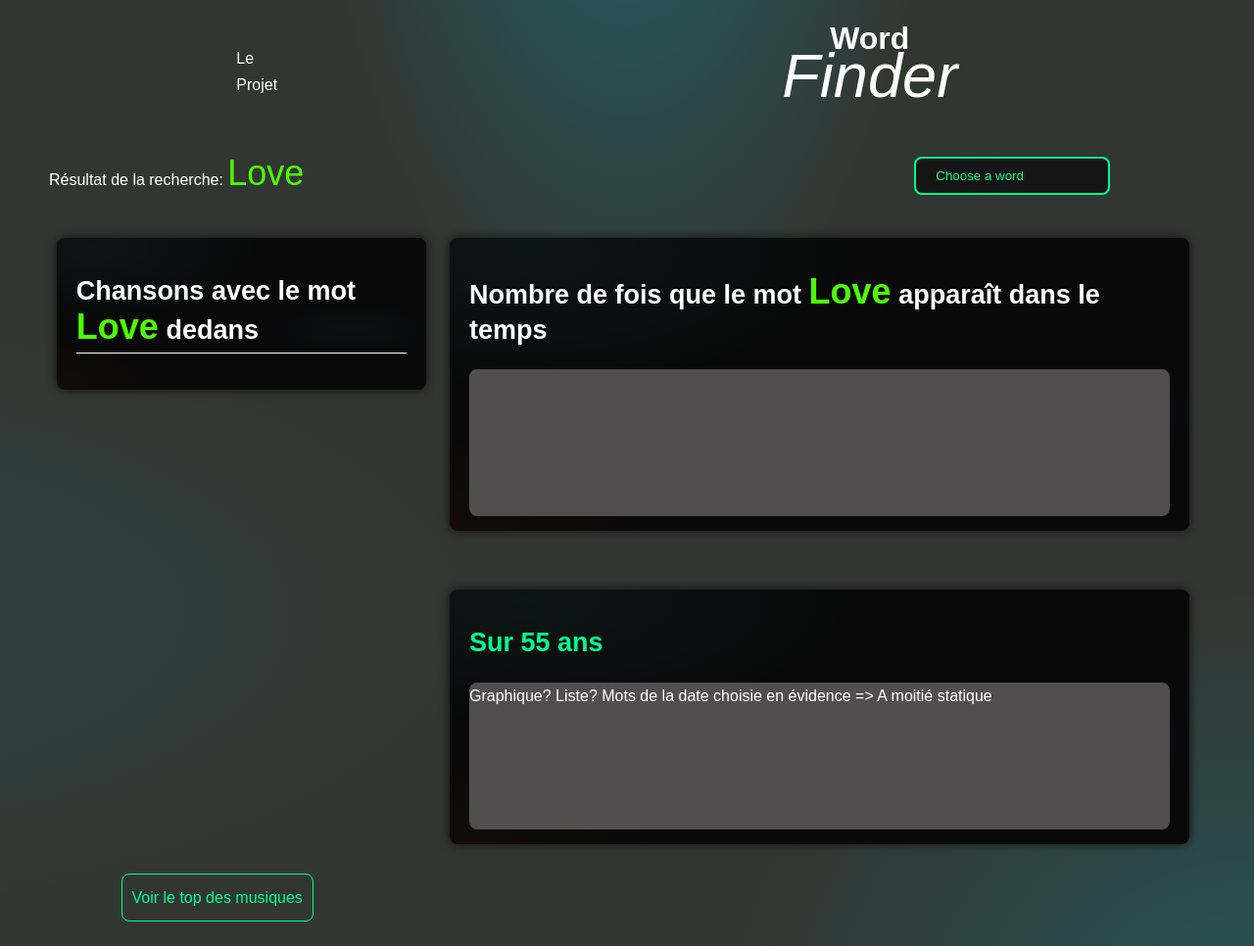
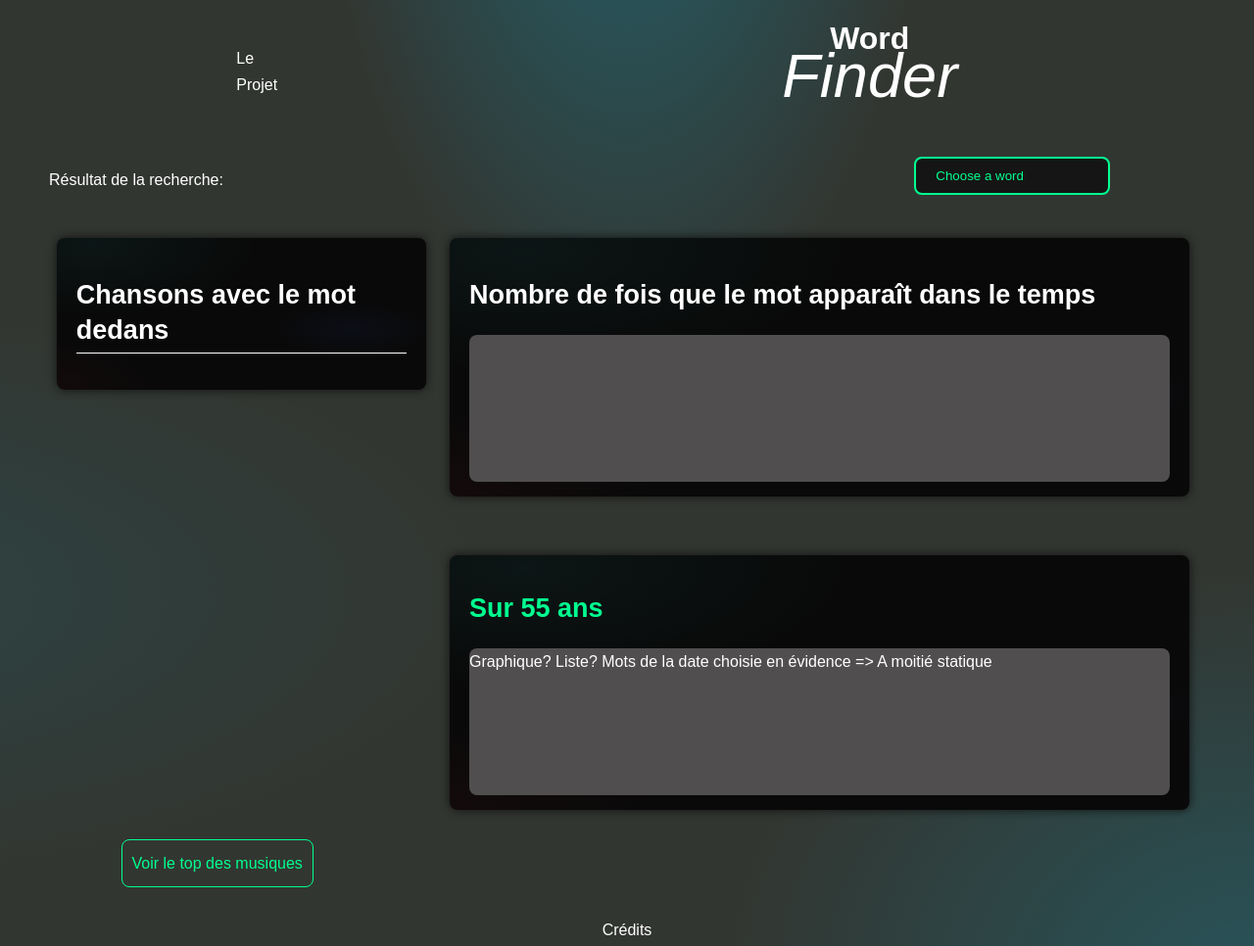
Before and after one commit to cams1593/dataplay, a website: page src/wordFinder.html in a window 1280 px wide. Shown: the top 966 px of the page at 98% size. Drawn offline with nearby package versions, Linux system fonts and the light colour scheme; files that its build step writes are made by us from their sources; a web font is replaced by a local one.

Commit message:
Les motschoisis apparaissent la ou il faut

```diff
--- a/src/scripts/app.js
+++ b/src/scripts/app.js
@@ -310,6 +310,10 @@ if (pageId === "wordstats"){
         let infosDuMot;
 
         if (choosenWord) {
+            const result = document.querySelectorAll(".result");
+            result.forEach(function(test){
+                test.innerText = choosenWord;
+            })
             toutesLesDonnees.forEach(function(item) {
             if (item.word === choosenWord) {
             infosDuMot = item;
@@ -322,6 +326,5 @@ if (pageId === "wordstats"){
             }
         });
         }
-
     });
 }
--- a/src/wordFinder.html
+++ b/src/wordFinder.html
@@ -28,18 +28,18 @@
       <option value="love">love</option>
       <option value="yeah">yeah</option>
     </select>
-    <p class="text__result">Résultat de la recherche: <span id="result" class="result">Love</span></p>
+    <p class="text__result">Résultat de la recherche: <span id="result" class="result"></span></p>
   <section class="wordinsong">
-    <h2>Chansons avec le mot <span id="result" class="result">Love</span> dedans</h2>
+    <h2>Chansons avec le mot <span id="result" class="result"></span> dedans</h2>
         <div class="wordinsong__container">
             <ul class="wordinsong__list">
             </ul>
         </div>
   </section>
   <section class="graphicword">
-    <h2>Nombre de fois que le mot <span id="result" class="result">Love</span> apparaît dans le temps</h2>
+    <h2>Nombre de fois que le mot <span id="result" class="result"></span> apparaît dans le temps</h2>
     <div class="graphicword__container">
-
+      <canvas id="chartTime"></canvas>
     </div>
   </section>
  <section class="top55">
```
